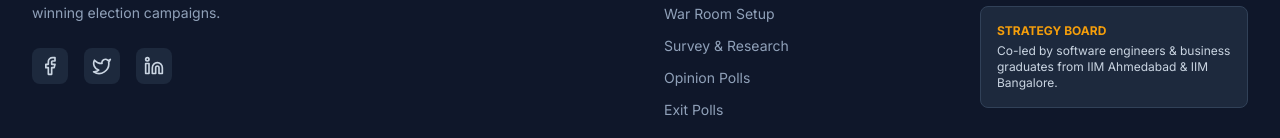
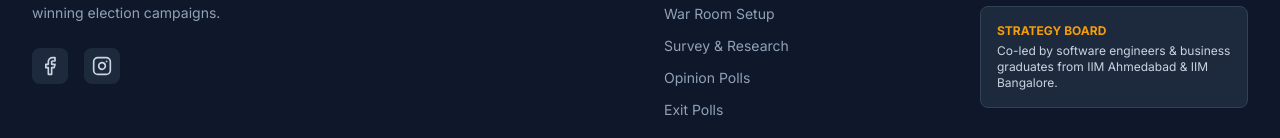
Before and after one commit to ramlalkumawat/CX1, a Next.js app: page / in a window 1280 px wide. Shown: the part 10355-10493 px from the top of the page. Built offline with nearby package versions, Linux system fonts and the light colour scheme.

Commit message:
Update active social media links for Facebook and Instagram in Footer and layout metadata

```diff
--- a/src/app/layout.tsx
+++ b/src/app/layout.tsx
@@ -54,9 +54,8 @@ const organizationSchema = {
   'url': 'https://www.campaignx.in',
   'logo': 'https://www.campaignx.in/logo.png',
   'sameAs': [
-    'https://facebook.com/campaignx',
-    'https://twitter.com/campaignx',
-    'https://linkedin.com/company/campaignx'
+    'https://www.facebook.com/share/18ziWwo382/',
+    'https://www.instagram.com/_campaignx?igsh=MXRscXJyNXkzN3NpMQ=='
   ],
   'contactPoint': {
     '@type': 'ContactPoint',
--- a/src/components/Footer.tsx
+++ b/src/components/Footer.tsx
@@ -2,7 +2,7 @@
 
 import React from 'react';
 import Link from 'next/link';
-import { Mail, Phone, MapPin, Facebook, Twitter, Linkedin, ArrowUpRight } from 'lucide-react';
+import { Mail, Phone, MapPin, Facebook, Instagram, ArrowUpRight } from 'lucide-react';
 import { SERVICES } from '@/data/services';
 import { DISTRICTS } from '@/data/districts';
 import { useLanguage } from '@/context/LanguageContext';
@@ -36,14 +36,11 @@ export default function Footer() {
               {t("Rajasthan's most trusted political election strategy & campaign technology portal. Integrating artificial intelligence, spatial analytics, and ground volunteer matrices to execute winning election campaigns.", "Rajasthan's most trusted political election strategy & campaign technology portal. Integrating artificial intelligence, spatial analytics, and ground volunteer matrices to execute winning election campaigns.")}
             </p>
             <div className="flex gap-4">
-              <a href="#" className="p-2 rounded-lg bg-slate-800 hover:bg-brand-blue hover:text-white text-slate-300 transition-colors" aria-label="Facebook">
+              <a href="https://www.facebook.com/share/18ziWwo382/" target="_blank" rel="noopener noreferrer" className="p-2 rounded-lg bg-slate-800 hover:bg-brand-blue hover:text-white text-slate-300 transition-colors" aria-label="Facebook">
                 <Facebook className="w-5 h-5" />
               </a>
-              <a href="#" className="p-2 rounded-lg bg-slate-800 hover:bg-brand-blue hover:text-white text-slate-300 transition-colors" aria-label="Twitter">
-                <Twitter className="w-5 h-5" />
-              </a>
-              <a href="#" className="p-2 rounded-lg bg-slate-800 hover:bg-brand-blue hover:text-white text-slate-300 transition-colors" aria-label="LinkedIn">
-                <Linkedin className="w-5 h-5" />
+              <a href="https://www.instagram.com/_campaignx?igsh=MXRscXJyNXkzN3NpMQ==" target="_blank" rel="noopener noreferrer" className="p-2 rounded-lg bg-slate-800 hover:bg-brand-blue hover:text-white text-slate-300 transition-colors" aria-label="Instagram">
+                <Instagram className="w-5 h-5" />
               </a>
             </div>
           </div>
```
